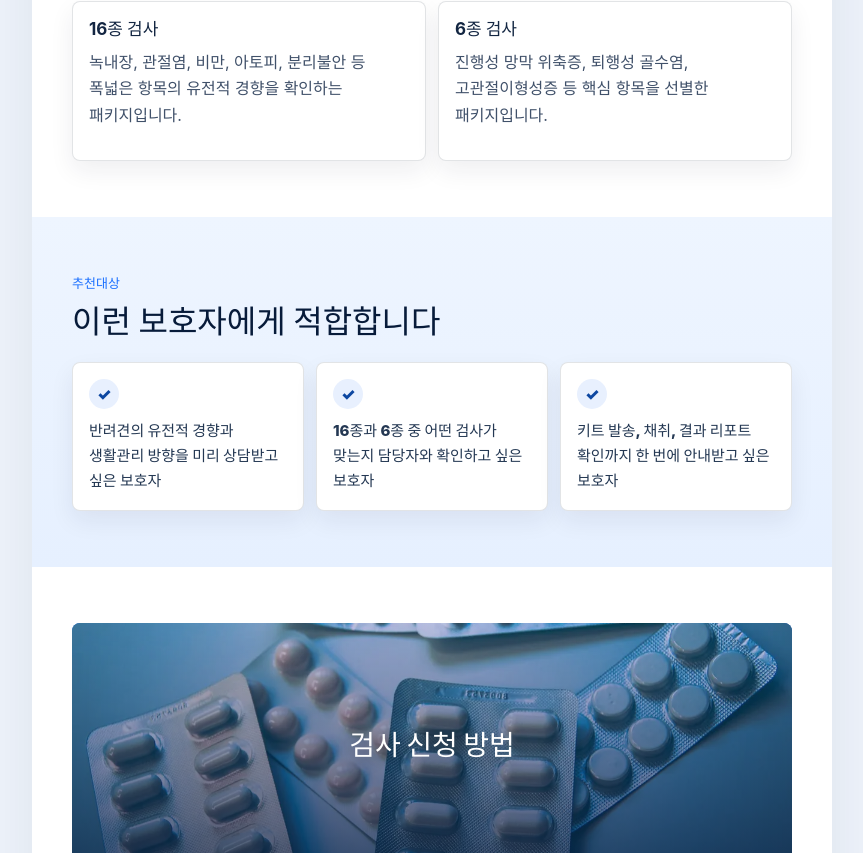
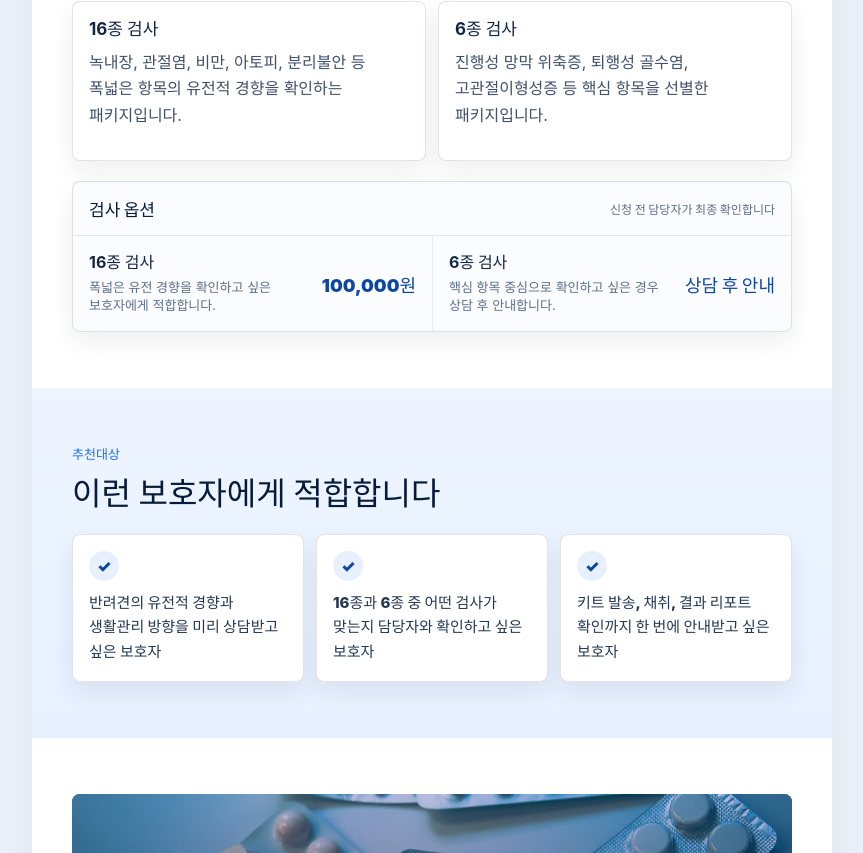
Before and after one commit to mkt-jaehoon/DNA-VALLEY, a React (Vite) app: page / in a window 1280 px wide. Shown: the part 847-1700 px from the top of the page, without its empty margins (208-1071 px from the left). Built offline with nearby package versions, Linux system fonts and the light colour scheme.

Commit message:
Move pricing into product options

```diff
--- a/src/App.tsx
+++ b/src/App.tsx
@@ -25,6 +25,19 @@ const testTypes = [
   {
     title: "6종 검사",
     body: "진행성 망막 위축증, 퇴행성 골수염, 고관절이형성증 등 핵심 항목을 선별한 패키지입니다.",
+  },
+];
+
+const pricingOptions = [
+  {
+    name: "16종 검사",
+    price: "100,000원",
+    description: "폭넓은 유전 경향을 확인하고 싶은 보호자에게 적합합니다.",
+  },
+  {
+    name: "6종 검사",
+    price: "상담 후 안내",
+    description: "핵심 항목 중심으로 확인하고 싶은 경우 상담 후 안내합니다.",
   },
 ];
 
@@ -259,7 +272,6 @@ function App() {
               <span key={badge}>{badge}</span>
             ))}
           </div>
-          <p className="hero-price">당근 특가 10만원</p>
           <div className="hero-actions">
             <a className="button button--primary" href="#apply">
               지금 신청하기
@@ -303,6 +315,23 @@ function App() {
               <p>{item.body}</p>
             </article>
           ))}
+        </div>
+        <div className="pricing-panel" aria-label="검사 옵션 가격">
+          <div className="pricing-panel-header">
+            <strong>검사 옵션</strong>
+            <span>신청 전 담당자가 최종 확인합니다</span>
+          </div>
+          <div className="pricing-options">
+            {pricingOptions.map((option) => (
+              <article key={option.name}>
+                <div>
+                  <h3>{option.name}</h3>
+                  <p>{option.description}</p>
+                </div>
+                <strong>{option.price}</strong>
+              </article>
+            ))}
+          </div>
         </div>
       </section>
 
@@ -456,15 +485,24 @@ function App() {
             <legend>희망 검사 항목 *</legend>
             <label>
               <input name="preferredTest" type="radio" value="16종 검사" required />
-              16종 검사
+              <span>
+                16종 검사
+                <b>100,000원</b>
+              </span>
             </label>
             <label>
               <input name="preferredTest" type="radio" value="6종 검사" />
-              6종 검사
+              <span>
+                6종 검사
+                <b>상담 후 안내</b>
+              </span>
             </label>
             <label>
               <input name="preferredTest" type="radio" value="상담 후 결정" />
-              상담 후 결정
+              <span>
+                상담 후 결정
+                <b>담당자 확인</b>
+              </span>
             </label>
           </fieldset>
           <div className="address-fields">
--- a/src/styles.css
+++ b/src/styles.css
@@ -237,19 +237,6 @@ p {
   grid-column: 1 / -1;
 }
 
-.hero-price {
-  display: inline-flex;
-  width: fit-content;
-  margin-bottom: 14px;
-  border-radius: 8px;
-  background: #ffb800;
-  padding: 8px 11px;
-  color: #071b3a;
-  font-size: 23px;
-  font-weight: 900;
-  text-shadow: none;
-}
-
 .hero-actions {
   display: grid;
   gap: 9px;
@@ -453,6 +440,71 @@ p {
 
 .test-grid {
   grid-template-columns: 1fr;
+}
+
+.pricing-panel {
+  margin-top: 16px;
+  border: 1px solid rgba(23, 32, 51, 0.12);
+  border-radius: 8px;
+  background: #fbfcff;
+  box-shadow: 0 10px 24px rgba(23, 32, 51, 0.07);
+}
+
+.pricing-panel-header {
+  display: flex;
+  align-items: center;
+  justify-content: space-between;
+  gap: 12px;
+  border-bottom: 1px solid rgba(23, 32, 51, 0.1);
+  padding: 14px 16px;
+}
+
+.pricing-panel-header strong {
+  color: #071b3a;
+  font-size: 17px;
+  font-weight: 900;
+}
+
+.pricing-panel-header span {
+  color: #5d6f86;
+  font-size: 12px;
+  font-weight: 800;
+  text-align: right;
+}
+
+.pricing-options {
+  display: grid;
+}
+
+.pricing-options article {
+  display: grid;
+  grid-template-columns: minmax(0, 1fr) auto;
+  gap: 12px;
+  align-items: center;
+  padding: 16px;
+}
+
+.pricing-options article + article {
+  border-top: 1px solid rgba(23, 32, 51, 0.08);
+}
+
+.pricing-options h3 {
+  margin-bottom: 4px;
+  font-size: 16px;
+}
+
+.pricing-options p {
+  margin: 0;
+  color: #5d6f86;
+  font-size: 13px;
+  line-height: 1.45;
+}
+
+.pricing-options article > strong {
+  color: #0d47a1;
+  font-size: 18px;
+  font-weight: 900;
+  white-space: nowrap;
 }
 
 .recommend-list,
@@ -747,6 +799,19 @@ blockquote cite {
   line-height: 1.55;
 }
 
+.radio-group label span {
+  display: flex;
+  align-items: center;
+  justify-content: space-between;
+  gap: 12px;
+}
+
+.radio-group label b {
+  color: #0d47a1;
+  font-size: 13px;
+  white-space: nowrap;
+}
+
 .radio-group input,
 .consent input {
   min-height: auto;
@@ -959,10 +1024,6 @@ footer a {
     font-size: 27px;
   }
 
-  .hero-price {
-    font-size: 21px;
-  }
-
   .trust-badges span {
     font-size: 11px;
   }
@@ -1065,6 +1126,19 @@ footer a {
     grid-template-columns: repeat(2, minmax(0, 1fr));
   }
 
+  .pricing-panel {
+    margin-top: 20px;
+  }
+
+  .pricing-options {
+    grid-template-columns: repeat(2, minmax(0, 1fr));
+  }
+
+  .pricing-options article + article {
+    border-top: 0;
+    border-left: 1px solid rgba(23, 32, 51, 0.08);
+  }
+
   .image-banner {
     height: 240px;
   }
```
